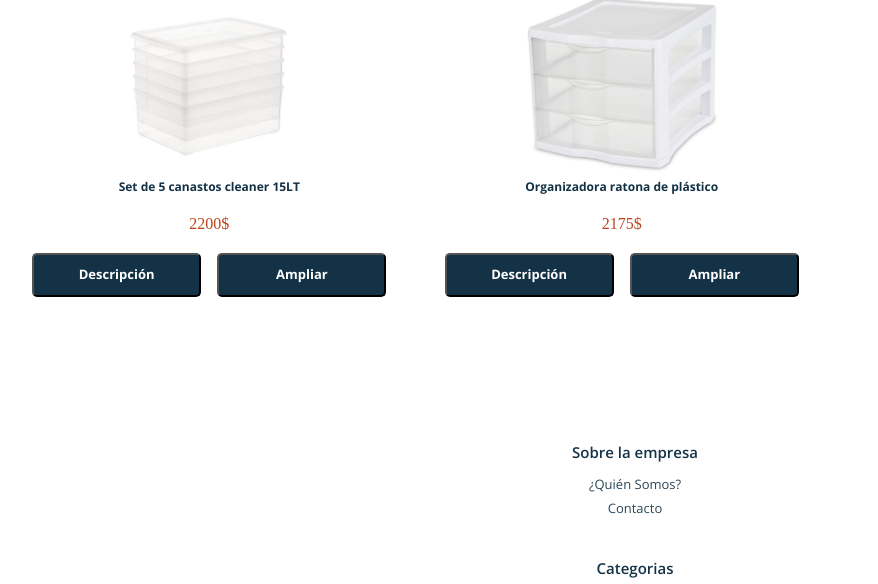
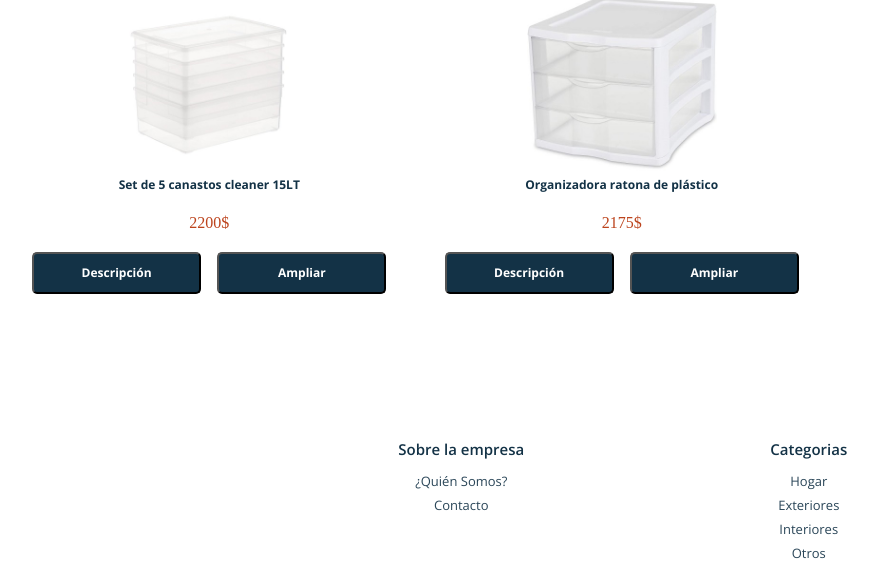
Before and after one commit to AleMejias/DeccGarden_Alejandro, a website: page index.html in a window 1280 px wide. Shown: the part 857-1441 px from the top of the page, without its empty margins (5-883 px from the left). Drawn offline with nearby package versions, Linux system fonts and the light colour scheme; files that its build step writes are made by us from their sources; a web font is replaced by a local one.

Commit message:
Modificaciones en el footer

```diff
--- a/assets/scss/_styles.scss
+++ b/assets/scss/_styles.scss
@@ -202,7 +202,7 @@ header {
     width: 45%;
     padding: 10px;
     font-weight: $peso_letra;
-    font-size: 13px;
+    font-size: 12px;
     border-radius: 5px;
     background: $azul_principal;
     color: $blanco;
@@ -402,8 +402,8 @@ footer {
 }
 .menu-inferior {
   display: flex;
-  flex-direction: column;
-  align-items: center;
+  flex-direction: row;
+  justify-content: center;
   .menu-inferior__ul {
     text-align: center;
     margin: 20px;
@@ -729,6 +729,8 @@ $secciones: (
     height: 145px;
   }
   .menu-inferior {
+    flex-direction: column;
+    align-items: center;
     .menu-inferior__ul {
       width: 100%;
     }
```
